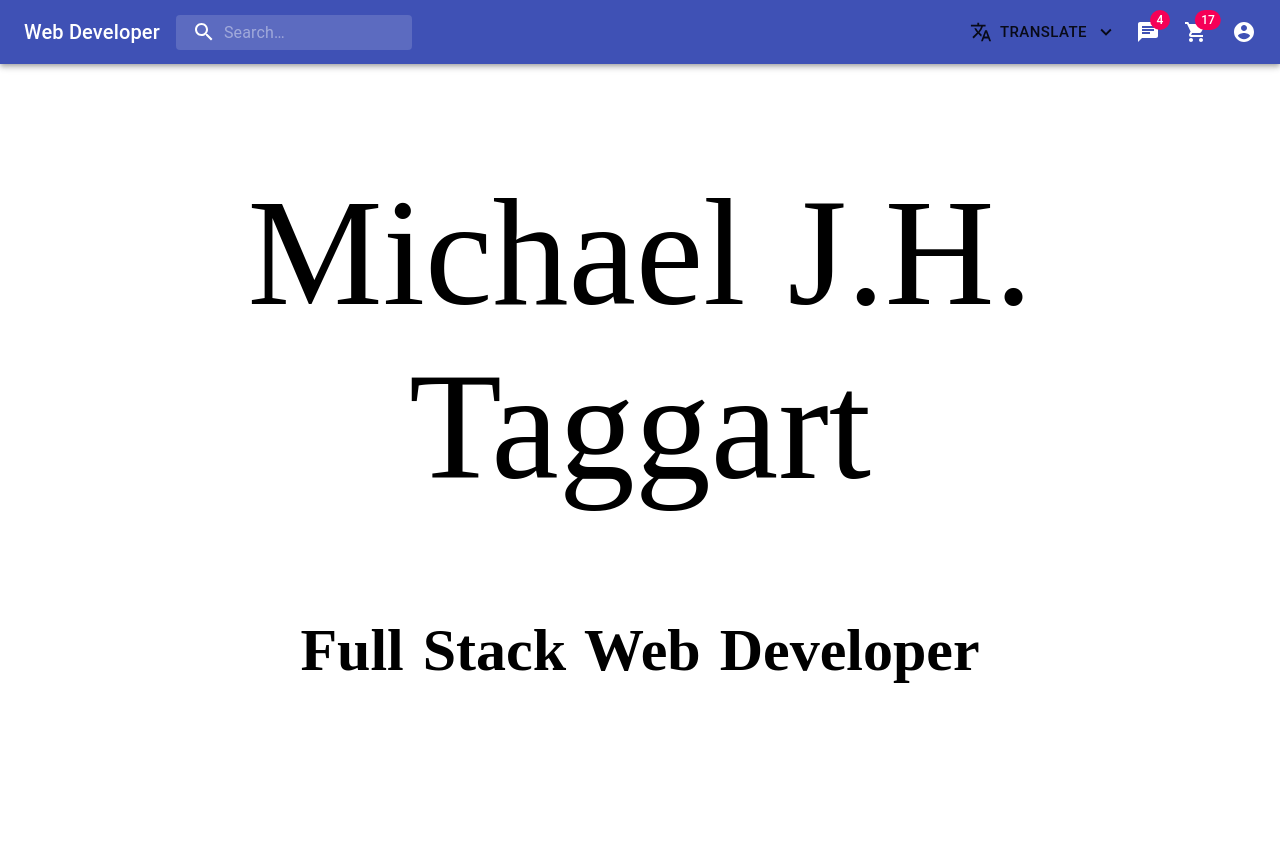
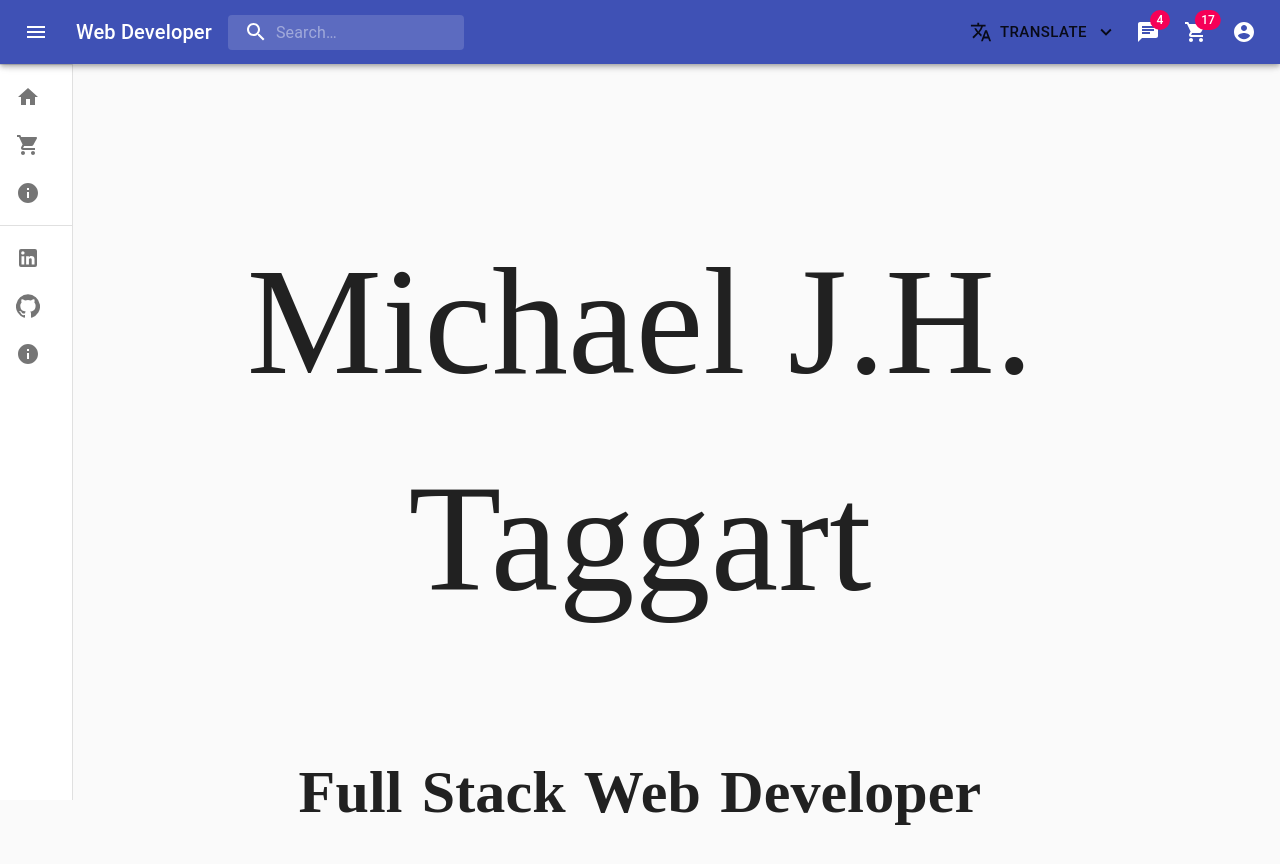
Before and after one commit to MichaelJHTaggart/portfolio, a React (Create React App) app: page / in a window 1280 px wide. Shown: the top 864 px of the page. Before the commit the page ends 800 px from the top, so only its background shows below. Built offline with nearby package versions, Linux system fonts and the light colour scheme; a web font is replaced by a local one.

Commit message:
completed navigation structure

```diff
--- a/src/components/Navigation/Header.js
+++ b/src/components/Navigation/Header.js
@@ -157,7 +157,7 @@ const useStyles = makeStyles((theme) => ({
 export default function PrimarySearchAppBar() {
     const classes = useStyles();
     const theme = useTheme();
-    const [open, setOpen] = React.useState(true);
+    const [open, setOpen] = React.useState(false);
     const [anchorEl, setAnchorEl] = React.useState(null);
     const [mobileMoreAnchorEl, setMobileMoreAnchorEl] = React.useState(null);
 
@@ -253,12 +253,26 @@ export default function PrimarySearchAppBar() {
     );
 
     return (
-        <div className={classes.grow}>
-            <AppBar position="static" >
-                <Toolbar >
-
-
-
+        <div className={classes.root}>
+            <CssBaseline />
+            <AppBar
+                position="fixed"
+                className={clsx(classes.appBar, {
+                    [classes.appBarShift]: open,
+                })}
+            >
+                <Toolbar>
+                    <IconButton
+                        color="inherit"
+                        aria-label="open drawer"
+                        onClick={handleDrawerOpen}
+                        edge="start"
+                        className={clsx(classes.menuButton, {
+                            [classes.hide]: open,
+                        })}
+                    >
+                        <MenuIcon />
+                    </IconButton>
                     <Typography className={classes.title} variant="h6" noWrap>
                         Web Developer
                     </Typography>
@@ -319,9 +333,50 @@ export default function PrimarySearchAppBar() {
                         </IconButton>
                     </div>
                 </Toolbar>
-            </AppBar >
+            </AppBar>
+            <Drawer
+                variant="permanent"
+                className={clsx(classes.drawer, {
+                    [classes.drawerOpen]: open,
+                    [classes.drawerClose]: !open,
+                })}
+                classes={{
+                    paper: clsx({
+                        [classes.drawerOpen]: open,
+                        [classes.drawerClose]: !open,
+                    }),
+                }}
+            >
+                <div className={classes.toolbar}>
+                    <IconButton onClick={handleDrawerClose}>
+                        {theme.direction === 'rtl' ? <ChevronRightIcon /> : <ChevronLeftIcon />}
+                    </IconButton>
+                </div>
+                <Divider />
+                <List>
+                    {['Home', 'Store', 'About Me'].map((text, index) => (
+                        <ListItem button key={text}>
+                            <ListItemIcon>{index === 0 ? <HomeIcon /> : index === 1 ? <ShoppingCartIcon /> : <InfoIcon />}
+                            </ListItemIcon>
+                            <ListItemText primary={text} />
+                        </ListItem>
+                    ))}
+                </List>
+                <Divider />
+                <List>
+                    {['LinkedIn', 'GitHub', 'Xing'].map((text, index) => (
+                        <ListItem button key={text}>
+                            <ListItemIcon>{index === 0 ? <LinkedInIcon /> : index === 1 ? <GitHubIcon /> : <InfoIcon />}</ListItemIcon>
+                            <ListItemText primary={text} />
+                        </ListItem>
+                    ))}
+                </List>
+            </Drawer>
+            <main className={classes.content}>
+                <div className={classes.toolbar} />
+            </main>
             { renderMobileMenu}
             { renderMenu}
-        </div >
+        </div>
     );
 }
--- a/src/components/Navigation/Navigation.js
+++ b/src/components/Navigation/Navigation.js
@@ -4,8 +4,6 @@ export default class Navigation extends Component {
  render() {
   return (
    <div>
-
-
    </div>
   )
  }
```
